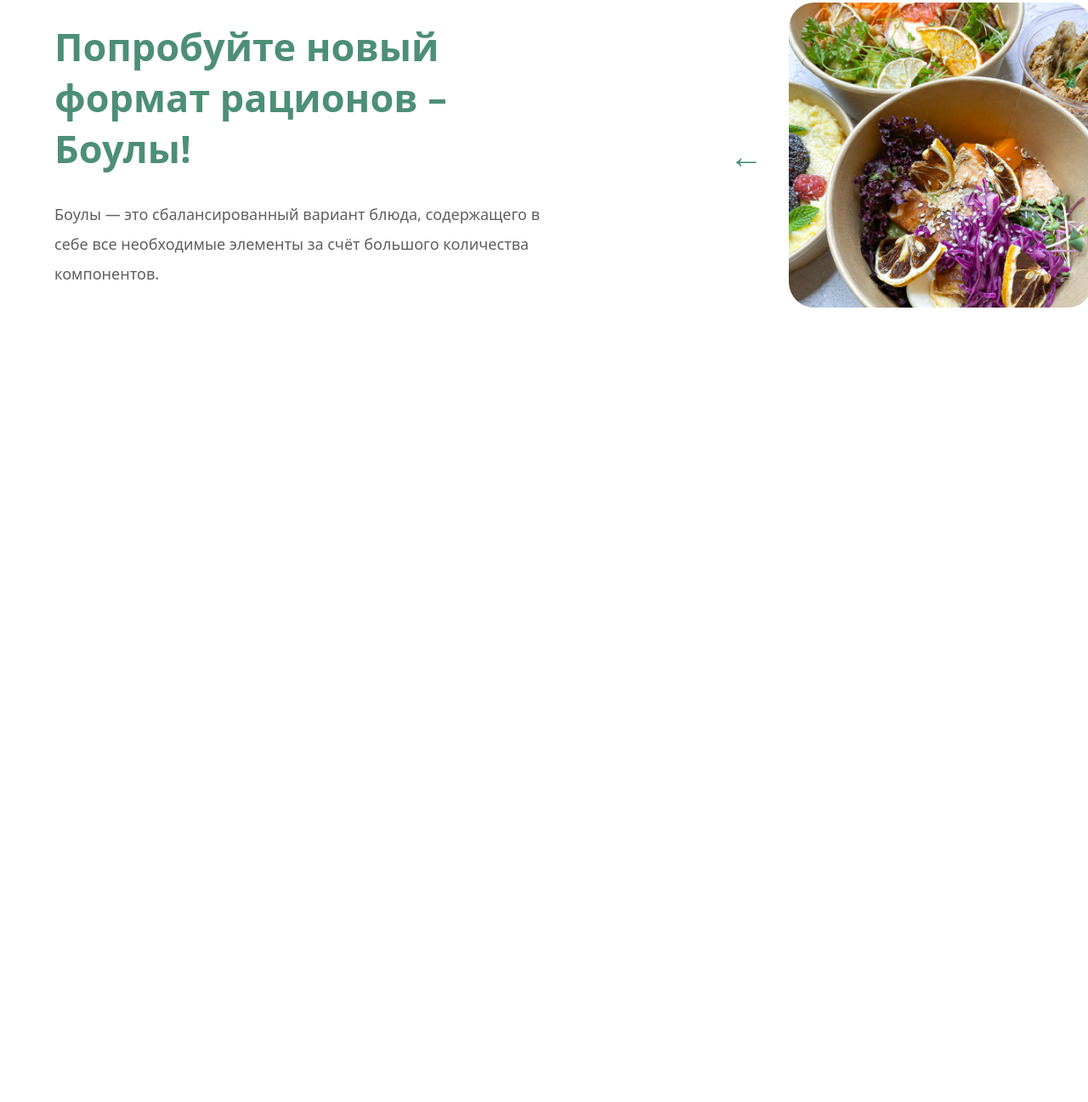
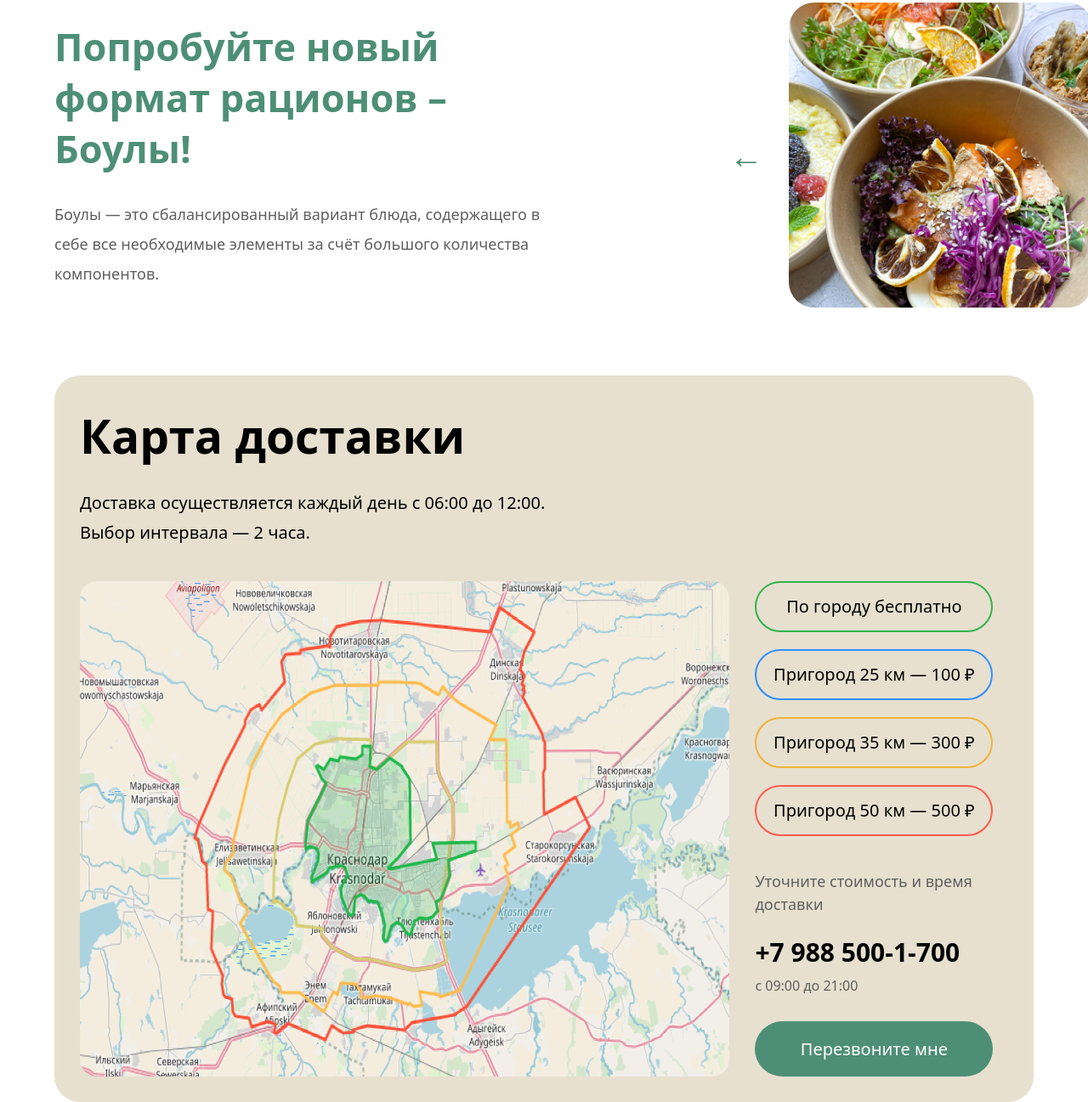
Before and after one commit to abubakrusmon/exam-2-week, a website: page Iindex.html in a window 1280 px wide. Shown: the part 4471-5768 px from the top of the page at 85% size. Before the commit the page ends 4833 px from the top, so only its background shows below. Drawn offline with Linux system fonts and the light colour scheme.

Commit message:
8 section + tel

```diff
--- a/Iindex.html
+++ b/Iindex.html
@@ -340,88 +340,87 @@
     </div>
         </section>
         <section class="max-w-[1200px] w-[90%] m-auto mt-[80px]">
-
-    <!-- desktop -->
-
     <div class="hidden md:flex items-center justify-between gap-[40px]">
-
         <div class="flex flex-col gap-[30px]">
-
             <h1 class="text-[45px] text-[#4D8F76] font-bold w-[80%] leading-[60px]">
                 Попробуйте новый формат рационов – Боулы!
             </h1>
-
             <p class="text-[18px] text-[#5F5F5F] leading-[35px] w-[80%]">
                 Боулы — это сбалансированный вариант блюда,
                 содержащего в себе все необходимые элементы
                 за счёт большого количества компонентов.
             </p>
-
         </div>
-
         <div class="flex items-center gap-[30px]">
-
-            <button class="w-[70px] h-[70px] rounded-full bg-white text-[40px] text-[#4D8F76]">
-                ←
-            </button>
-
+            <button class="w-[70px] h-[70px] rounded-full bg-white text-[40px] text-[#4D8F76]">←</button>
             <img src="./images/image copy 16.png" alt="" class="w-[400px] rounded-[30px]">
-
-            <button class="w-[70px] h-[70px] rounded-full bg-white text-[40px] text-[#4D8F76]">
-                →
-            </button>
-
+            <button class="w-[70px] h-[70px] rounded-full bg-white text-[40px] text-[#4D8F76]">→</button>
         </div>
-
     </div>
-
-    <!-- mobile -->
-
     <div class="flex flex-col gap-[20px] md:hidden">
-
         <p class="text-[#5F5F5F] text-[18px] leading-[30px]">
             Доставка правильного питания «Пора поесть» —
             это специально разработанные программы здорового,
             разнообразного и исполненного вкусного питания.
         </p>
-
         <h1 class="text-[35px] text-[#4D8F76] font-bold leading-[50px]">
             Уникальность проекта заключается
             в объединении медицинских знаний
             и современных методов приготовления пищи.
         </h1>
-
         <p class="text-[#5F5F5F] text-[18px] leading-[30px]">
             Программы питания разработаны шеф-поваром
             нашей компании совместно с диетологами.
         </p>
-
-
       <div class="relative w-[320px] h-[430px] md:hidden m-auto">
-
-    <img
-        src="./images/image copy 17.png"
-        alt=""
-        class="w-[170px] h-[170px] rounded-[15px] object-cover absolute top-0 left-0"
-    >
-
-    <img
-        src="./images/image copy 18.png"
-        alt=""
-        class="w-[150px] h-[250px] rounded-[15px] object-cover absolute top-[50px] right-[50px]"
-    >
-
-    <img
-        src="./images/image copy 19.png"
-        alt=""
-        class="w-[170px] h-[170px] rounded-[15px] object-cover absolute bottom-0 left-0"
-    >
-
+    <img src="./images/image copy 17.png" alt="" class="w-[170px] h-[170px] rounded-[15px] object-cover absolute top-0 left-0">
+    <img src="./images/image copy 18.png" alt="" class="w-[150px] h-[250px] rounded-[15px] object-cover absolute top-[50px] right-[50px]">
+    <img src="./images/image copy 19.png" alt="" class="w-[170px] h-[170px] rounded-[15px] object-cover absolute bottom-0 left-0">
 </div>
-
     </div>
-
-</section>
+        </section>
+        <section class="max-w-[1200px] w-[90%] bg-[#E7E0CF] rounded-[30px] m-auto mt-[80px] p-[20px] md:p-[30px]">
+    <h1 class="text-[35px] md:text-[55px] font-bold text-center md:text-left">
+        Карта доставки
+    </h1>
+    <p class="text-[20px] text-center md:text-left mt-[20px] leading-[35px]">
+        Доставка осуществляется каждый день
+        с 06:00 до 12:00.
+        <br>
+        Выбор интервала — 2 часа.
+    </p>
+    <div class="flex flex-col lg:flex-row gap-[30px] mt-[40px]">
+        <img src="./images/image copy 20.png" alt="" class="w-[100%] lg:w-[70%] rounded-[20px]">
+        <div class="flex flex-col gap-[20px] items-center lg:items-start">
+            <button class="w-[280px] h-[60px] rounded-[35px] border-[2px] border-[#31B44B] text-[20px]">
+                По городу бесплатно
+            </button>
+            <button class="w-[280px] h-[60px] rounded-[35px] border-[2px] border-[#2E90FF] text-[20px]">
+                Пригород 25 км — 100 ₽
+            </button>
+            <button class="w-[280px] h-[60px] rounded-[35px] border-[2px] border-[#F1B23A] text-[20px]">
+                Пригород 35 км — 300 ₽
+            </button>
+            <button class="w-[280px] h-[60px] rounded-[35px] border-[2px] border-[#FF5B4D] text-[20px]">
+                Пригород 50 км — 500 ₽
+            </button>
+            <p class="text-[#5F5F5F] text-[18px] text-center lg:text-left mt-[20px]">
+                Уточните стоимость и время доставки
+            </p>
+            <div class="flex flex-col gap-[5px] items-center lg:items-start">
+                <h2 class="text-[20px] md:text-[30px] font-bold">
+                    +7 988 500-1-700
+                </h2>
+                <p class="text-[#5F5F5F] text-[16px]">
+                    с 09:00 до 21:00
+                </p>
+            </div>
+            <button class="bg-[#4D8F76] text-white w-[280px] h-[65px] rounded-[35px] text-[20px] mt-[10px]">
+                Перезвоните мне
+            </button>
+        </div>
+    </div>
+        </section>
     </main>
 </body>
 </html>
```
Also changed, not shown: images/image copy 20.png (added), src/output.css.
